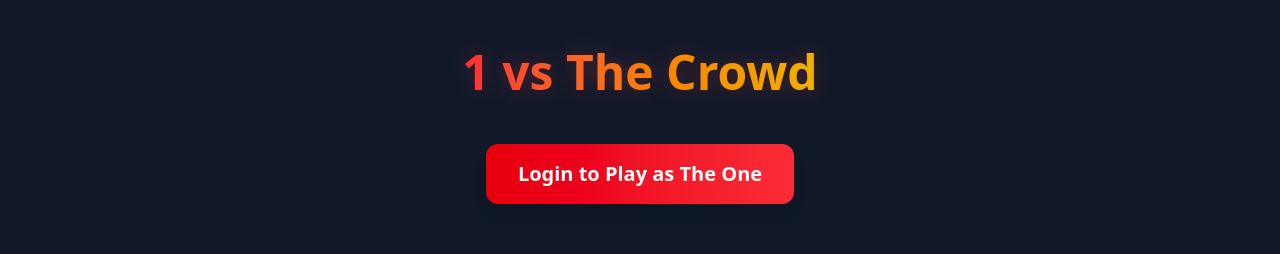
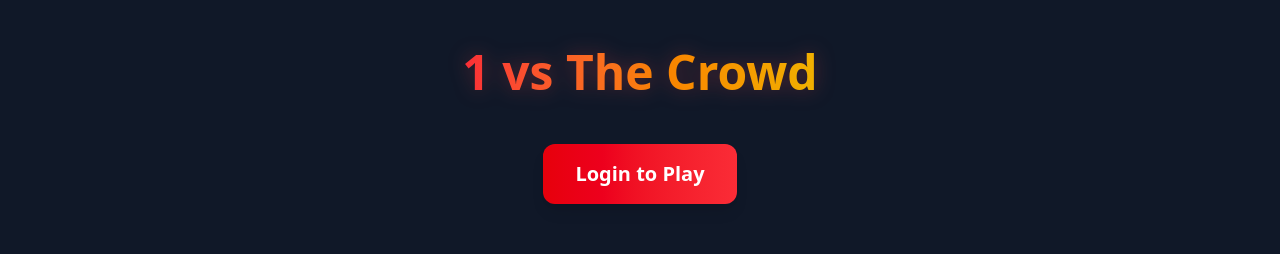
Before and after one commit to Osman-bin-nasir/connect4, a React (Vite) app in the folder client/: page / in a window 1280 px wide. Shown: the top 254 px of the page. Built offline with nearby package versions, Linux system fonts and the light colour scheme; no server answers.

Commit message:
fix: btn text

```diff
--- a/client/src/pages/Home.jsx
+++ b/client/src/pages/Home.jsx
@@ -203,7 +203,7 @@ function Home() {
                         onClick={handleLoginRedirect}
                         className="bg-gradient-to-r from-red-600 to-red-500 px-8 py-4 rounded-xl font-bold text-xl shadow-lg hover:scale-105 transition-transform"
                     >
-                        Login to Play as The One
+                        Login to Play
                     </button>
                 )}
 
```
